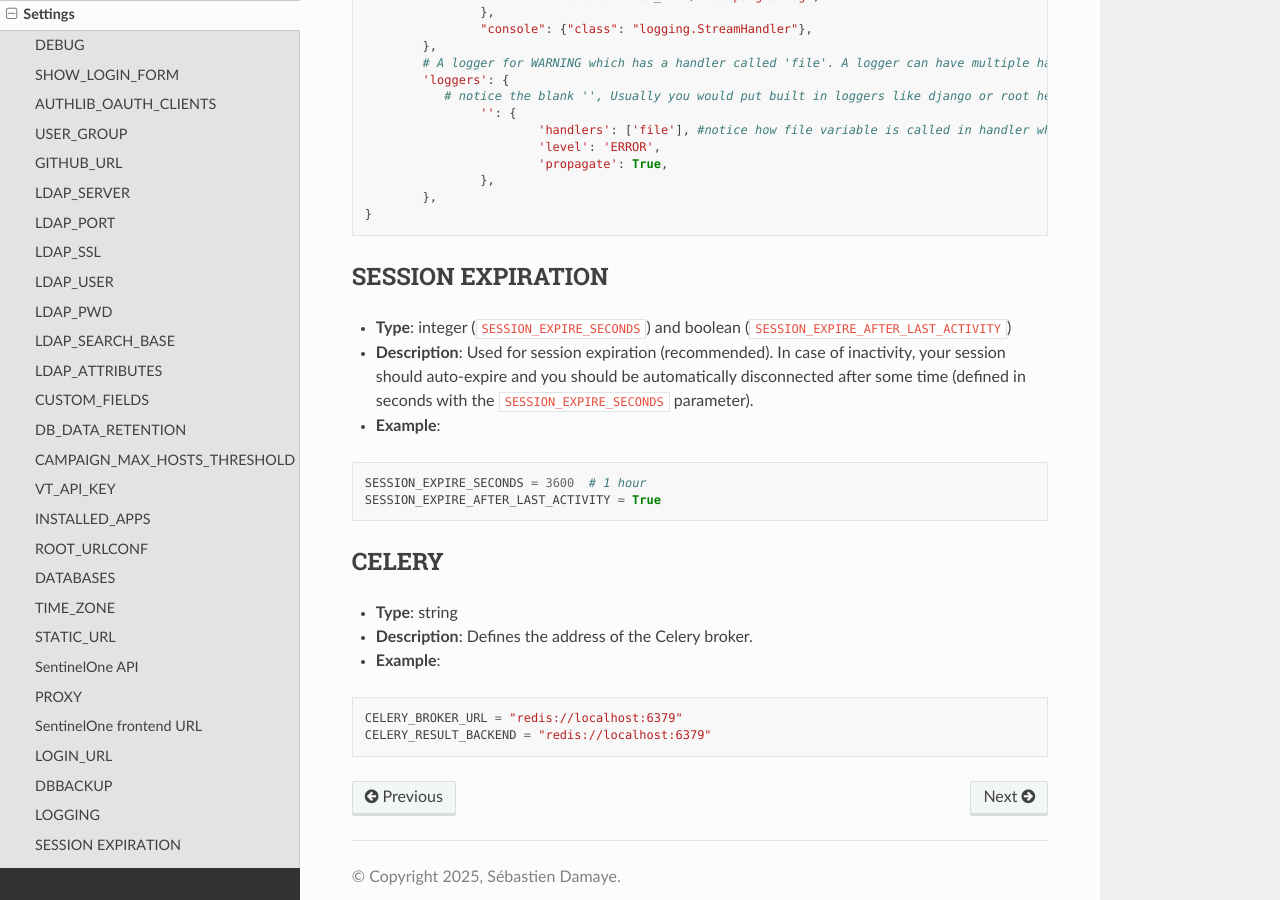
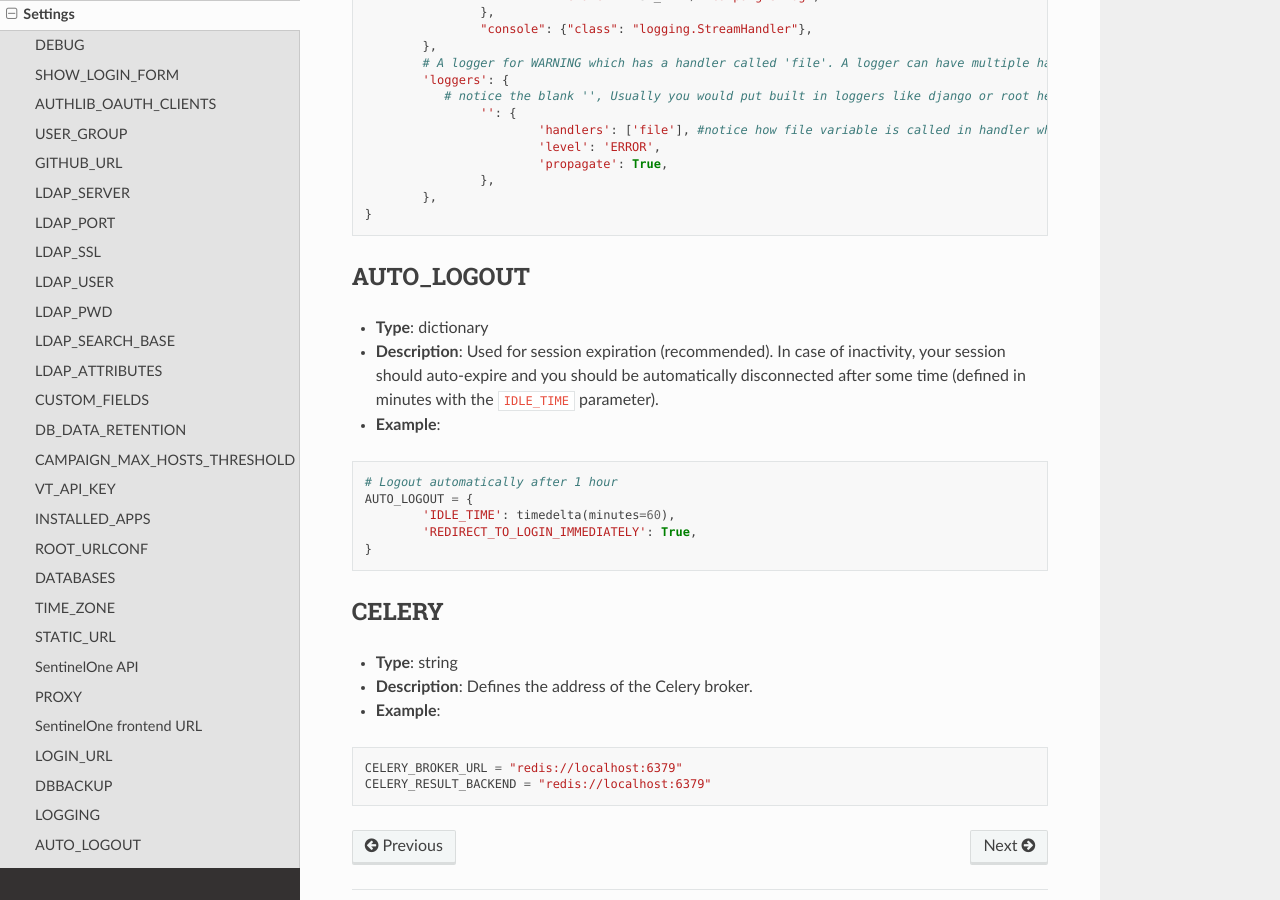
Before and after one commit to wikijm/deephunter, a Sphinx documentation site: the page built from docs/settings.rst, in a window 1280 px wide and 900 px high, scrolled down 8506 px. Built offline with Sphinx 7.4.7 and the Read the Docs theme 3.1.0, drawn with Linux system fonts in a browser that asks for light colours.

Commit message:
Fixed issue #5 - Session timeout - redirect to logout page

```diff
--- a/docs/settings.rst
+++ b/docs/settings.rst
@@ -364,16 +364,19 @@ LOGGING
 		},
 	}
 
-SESSION EXPIRATION
-******************
-- **Type**: integer (``SESSION_EXPIRE_SECONDS``) and boolean (``SESSION_EXPIRE_AFTER_LAST_ACTIVITY``)
-- **Description**: Used for session expiration (recommended). In case of inactivity, your session should auto-expire and you should be automatically disconnected after some time (defined in seconds with the ``SESSION_EXPIRE_SECONDS`` parameter).
+AUTO_LOGOUT
+***********
+- **Type**: dictionary
+- **Description**: Used for session expiration (recommended). In case of inactivity, your session should auto-expire and you should be automatically disconnected after some time (defined in minutes with the ``IDLE_TIME`` parameter).
 - **Example**:
 
 .. code-block:: py
 
-	SESSION_EXPIRE_SECONDS = 3600  # 1 hour
-	SESSION_EXPIRE_AFTER_LAST_ACTIVITY = True
+	# Logout automatically after 1 hour
+	AUTO_LOGOUT = {
+		'IDLE_TIME': timedelta(minutes=60),
+		'REDIRECT_TO_LOGIN_IMMEDIATELY': True,
+	}
 
 CELERY
 ******
```
Also changed, not shown: requirements.txt (+14 -14 lines), 3 other files.
